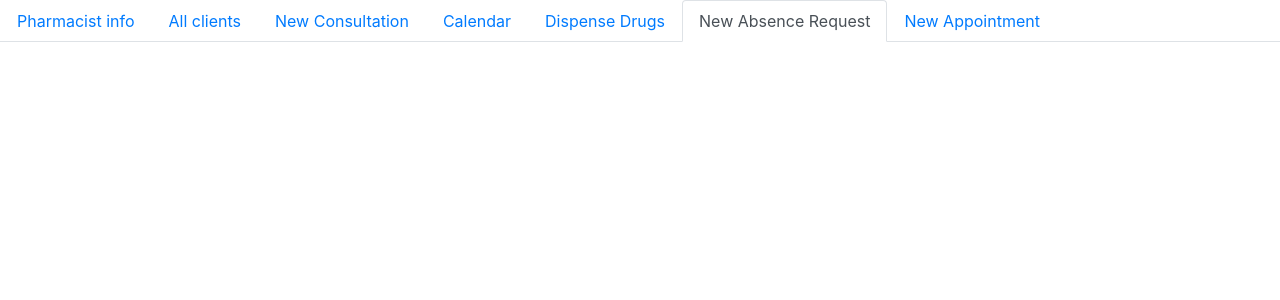
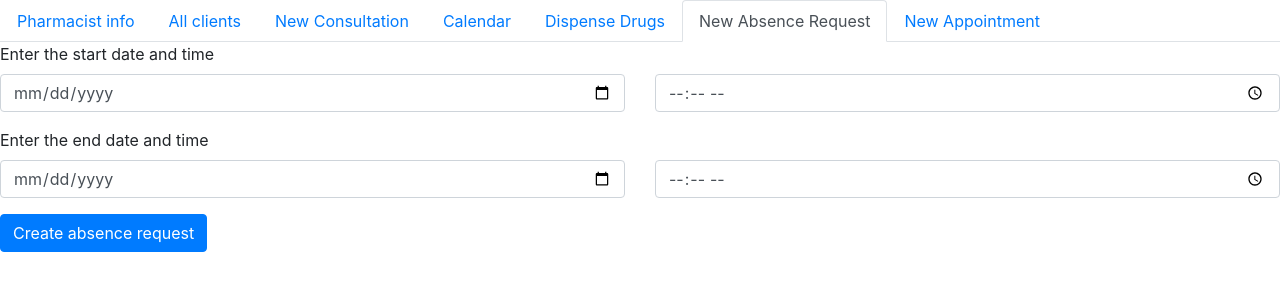
Before and after one commit to artukov/ISA, a React (Create React App) app in the folder front/pharmacy-app/: page /pharmacist in a window 1280 px wide. Both pictures are taken after a click on the tab "New Absence Request". Shown: the top 300 px of the page. Built offline with nearby package versions, Linux system fonts and the light colour scheme; no server answers.

Commit message:
ADD new absence request for pharmacist

```diff
--- /dev/null
+++ b/front/pharmacy-app/src/components/pharmacist/AbsenceRequestPReducer.js
@@ -0,0 +1,62 @@
+
+
+function setStartDate(state, startDate) {
+    // state.startDate = startDate;
+    // return state;
+    return {
+        ...state,
+        startDate
+    }
+
+}
+
+function setEndDate(state, endDate) {
+    return {
+        ...state,
+        endDate
+    }
+}
+function setStartTime(state, startTime) {
+    return {
+        ...state,
+        startTime
+    }
+}
+function setEndTime(state, endTime) {
+    return {
+        ...state,
+        endTime
+    }
+}
+
+function init(state) {
+
+    return {
+        startDate : null,
+        startTime : null,
+        endDate : null,
+        endTime : null,
+        pharmacyID : null,
+        drugs : []
+    }
+
+}
+
+export default function absencerequestReducers(state, action) {
+
+    switch (action.type) {
+        case SET_START_DATE: return setStartDate(state, action.startDate);
+        case SET_END_DATE: return setEndDate(state, action.endDate);
+        case SET_START_TIME: return setStartTime(state, action.startTime);
+        case SET_END_TIME: return setEndTime(state, action.endTime);
+        case INIT : return init(state);
+        default: return;
+    }
+}
+
+
+export const SET_START_DATE = 'SET_START_DATE';
+export const SET_END_DATE = 'SET_END_DATE';
+export const SET_START_TIME = 'SET_START_TIME';
+export const SET_END_TIME = 'SET_END_TIME';
+export const INIT = "INIT";
--- /dev/null
+++ b/front/pharmacy-app/src/components/pharmacist/PharmacistAbsenceRequestReducer.js
@@ -0,0 +1,117 @@
+import React, { useState, useEffect, useReducer } from 'react'
+import { Button, Col, Form, Row } from 'react-bootstrap';
+import { axiosConfig } from '../../config/AxiosConfig';
+import formatDate from '../../config/DateFormatConfig';
+import absencerequestReducers, { INIT, SET_END_DATE, SET_END_TIME, SET_START_DATE, SET_START_TIME } from './AbsenceRequestPReducer';
+
+const PharmacistAbsenceRequest = () => {
+
+    const [pharmacist, setPharmacist] = useState({});
+    const [reload, setReload] = useState(false);
+
+    const [state, dispatch] = useReducer(absencerequestReducers, {
+        startDate: '',
+        endDate: '',
+        startTime: '',
+        endTime : ''
+    });
+
+    const setStartDate = (date) => {
+        dispatch({ type: SET_START_DATE, startDate: date });
+
+    }
+
+    const setEndDate = (date) => {
+        dispatch({ type: SET_END_DATE, endDate: date });
+    }
+    const setStartTime = (time) => {
+        dispatch({ type: SET_START_TIME, startTime: time });
+    }
+    const setEndTime = (time) => {
+        dispatch({ type: SET_END_TIME, endTime: time });
+    }
+
+    useEffect(() => {
+        const loadPharmacist = async () => {
+            try {
+                const result = await axiosConfig.get('/pharmacist/current');
+                setPharmacist(result.data);
+            }
+            catch (err) {
+                console.log(err);
+            }
+        }
+
+        loadPharmacist();
+
+     }, []);
+
+    const addNewAbsenceRequest = async () =>{
+
+        console.log(state);
+        let newAbsence = {
+            startDate : formatDate(state.startDate,state.startTime),
+            endDate: formatDate(state.endDate,state.endTime),
+            //ucitaj ova dva ispod i na button onda pozvati4
+            pharmacyId: pharmacist.pharmacyID,
+            userId: pharmacist.id
+
+        };
+
+
+        try{
+            await axiosConfig.post('/absence/new',newAbsence);
+            dispatch({type : INIT});
+            // setLatestPL(state);
+            setReload(!reload);
+        }
+        catch(err){
+            console.log(err);
+        }
+    }
+
+
+
+    return (
+<div>
+         <Form onSubmit = {(e) => e.preventDefault()}>
+           <Form.Group>
+                <Form.Label>Enter the start date and time</Form.Label>
+                <Row>
+                    <Col>
+                        <Form.Control type = "date"
+                            onChange = {(e) => dispatch({ type: SET_START_DATE, startDate: e.target.value }) }>
+
+                        </Form.Control>
+                        </Col>
+                        <Col>
+                        <Form.Control type = "time"
+                             onChange = {(e) => dispatch({type : SET_START_TIME, startTime : e.target.value})}
+                            ></Form.Control>
+                    </Col>
+                </Row>
+            </Form.Group>
+            <Form.Group>
+                <Form.Label>Enter the end date and time</Form.Label>
+                <Row>
+                    <Col>
+                        <Form.Control type = "date"
+                            onChange = {(e) => dispatch({ type: SET_END_DATE, endDate: e.target.value })}
+                        ></Form.Control>
+                        </Col>
+                        <Col>
+                        <Form.Control type = "time"
+                             onChange = {(e) => dispatch({type : SET_END_TIME, endTime : e.target.value})}
+                            ></Form.Control>
+                    </Col>
+                </Row>
+            </Form.Group>
+            </Form>
+            <Button onClick={() => {
+                addNewAbsenceRequest();
+            }}>Create absence request</Button>
+        </div>
+    );
+}
+
+export default PharmacistAbsenceRequest;
--- a/front/pharmacy-app/src/components/pharmacist/Pharmacistpage.js
+++ b/front/pharmacy-app/src/components/pharmacist/Pharmacistpage.js
@@ -2,6 +2,7 @@ import React, { useState, useEffect } from 'react'
 import { Tab, Tabs } from 'react-bootstrap';
 import PharmacistInfo from '../pharmacist/PharmacistInfo';
 import PatientListP from './PatientListP';
+import PharmacistAbsenceRequest from './PharmacistAbsenceRequestReducer';
 
 const Pharmacistpage = () => {
     return (
@@ -23,7 +24,7 @@ const Pharmacistpage = () => {
 
                 </Tab>
                 <Tab eventKey = "newAbsenceRequest" title="New Absence Request">
-
+                      <PharmacistAbsenceRequest></PharmacistAbsenceRequest>
             </Tab>
                 <Tab eventKey = "newAppointment" title="New Appointment">
 
```
